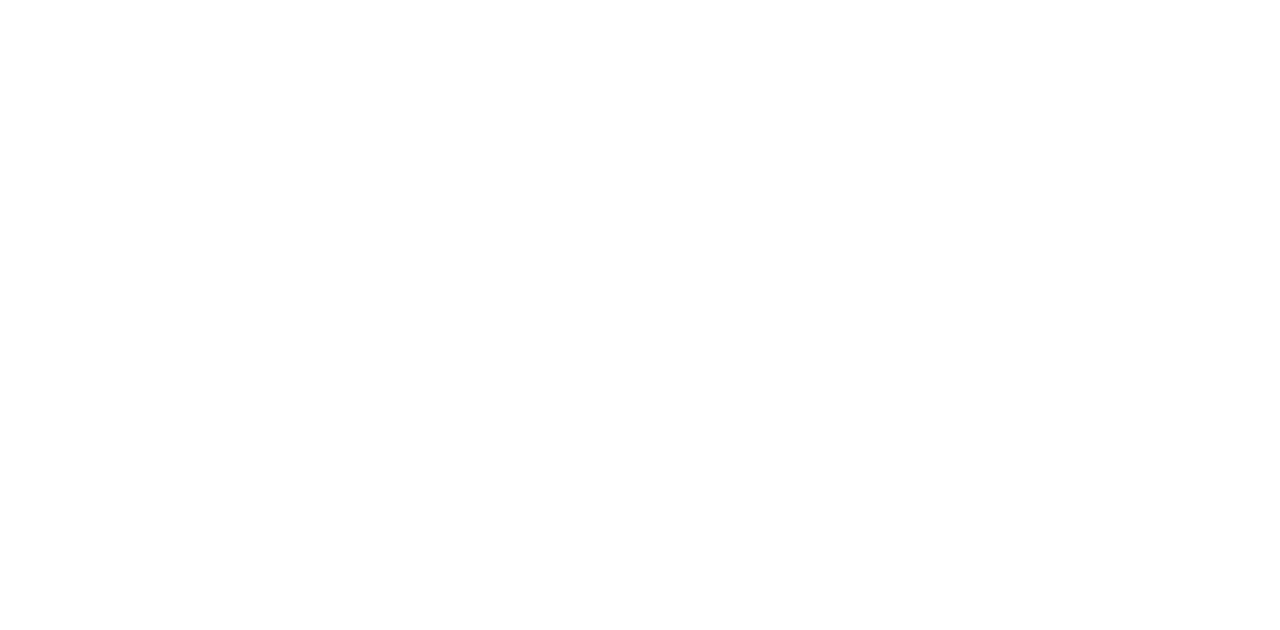
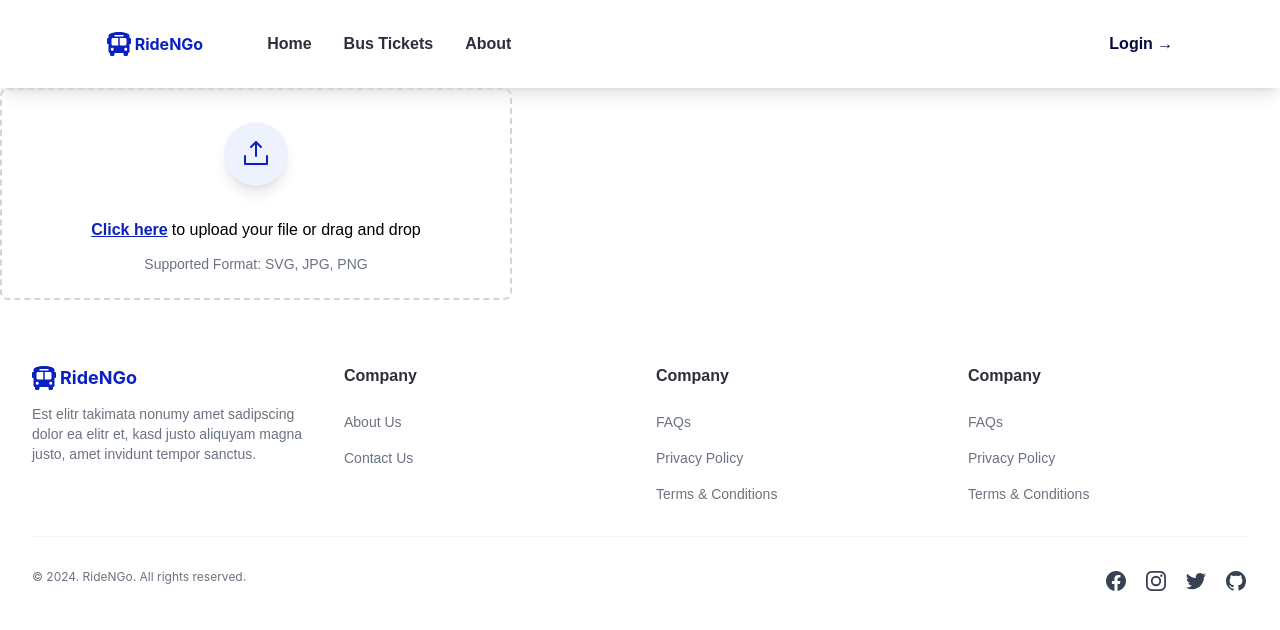
Before and after one commit to yukichew/bus-ticketing-system, a React (Create React App) app in the folder client/: page /login in a window 1280 px wide. Before the commit this address had no page. Shown: the top 630 px of the page. Built offline with nearby package versions, Linux system fonts and the light colour scheme.

Commit message:
ui-files-upload-button (#2)
1. Add image preview section

```diff
--- a/client/src/App.js
+++ b/client/src/App.js
@@ -1,12 +1,14 @@
 import { BrowserRouter, Route, Routes } from 'react-router-dom';
 import './App.css';
 import Home from './screens/Home';
+import Login from './screens/Login';
 
 function App() {
   return (
     <BrowserRouter>
       <Routes>
         <Route path='/' element={<Home />} />
+        <Route path='/login' element={<Login />} />
       </Routes>
     </BrowserRouter>
   );
--- a/client/src/components/common/FilesUploadButton.js
+++ b/client/src/components/common/FilesUploadButton.js
@@ -1,5 +1,7 @@
 import React, {useState} from 'react';
 import { PiUploadSimple } from "react-icons/pi";
+import { ImCancelCircle } from "react-icons/im";
+import { AiOutlineDelete } from "react-icons/ai";
 
 const FilesUploadButton = ({ className }) => {
     const [files, setFiles] = useState([]);
@@ -7,14 +9,14 @@
     const handleFileChange = (e) => {
         const selectedFiles = Array.from(e.target.files);
         const validFiles = selectedFiles.filter(validateFile);
-        setFiles((prevFiles) => [...prevFiles, ...validFiles]);
+        setFiles((prevFiles) => [...prevFiles, ...validFiles].slice(0, 3));
     };
 
     const handleDrop = (e) => {
         e.preventDefault();
         const droppedFiles = Array.from(e.dataTransfer.files);
         const validFiles = droppedFiles.filter(validateFile);
-        setFiles((prevFiles) => [...prevFiles, ...validFiles]);
+        setFiles((prevFiles) => [...prevFiles, ...validFiles].slice(0, 3));
     };
 
     const validateFile = (file) => {
@@ -31,13 +33,19 @@
         e.preventDefault();
     };
 
+    const handleDelete = (index) => {
+        setFiles((prevFiles) => prevFiles.filter((_, i) => i !== index));
+    };
+
     return (
-        <div className={'border-2 border-dashed border-gray-300 rounded-lg px-6 py-6 text-center cursor-pointer w-full'} onDrop={handleDrop} onDragOver={handleDragOver}>
+        <>
+            <div className="flex flex-col items-center justify-center w-full">
+                <div className="border-2 border-dashed border-gray-300 rounded-lg px-6 py-6 text-center cursor-pointer w-full" onDrop={handleDrop} onDragOver={handleDragOver}>
                     <div className="flex flex-col items-center justify-center">
-                <label htmlFor="file-upload" className="flex flex-col items-center justify-center font-poppins text-gray-500 rounded-full w-16 h-16 bg-indigo-50 shadow-lg">
-                    <PiUploadSimple className="text-primary" size={32}/>
+                        <label htmlFor="file-upload" className="flex flex-col items-center justify-center font-poppins text-gray-500 rounded-full w-16 h-16 bg-indigo-50 shadow-lg mt-2">
+                            <PiUploadSimple className="text-primary" size={32} />
                         </label>
-                <div className="font-poppins text-black mt-10">
+                        <div className="font-poppins text-black mt-8">
                             <label htmlFor="file-upload" className="underline font-semibold text-primary cursor-pointer mr-1">
                                 Click here
                             </label>
@@ -54,17 +62,37 @@
                         <div className="font-poppins text-sm text-gray-500 mt-3">
                             Supported Format: SVG, JPG, PNG
                         </div>
+                    </div>
+                </div>
+
                 {files.length > 0 && (
-                    <div className="mt-3 text-sm text-gray-700">
-                        <ul>
+                    <div className="mt-6 w-full">
+                        <div className={`grid gap-2 justify-items-center ${files.length === 2 ? 'grid-cols-2' : 'grid-cols-3'}`}>
                             {files.map((file, index) => (
-                            <li key={index}>{file.name}</li>
+                                <div key={index} className="relative w-full">
+                                    <div className="w-full h-36 bg-gray-100 overflow-hidden">
+                                        <img
+                                            src={URL.createObjectURL(file)}
+                                            alt={file.name}
+                                            className="w-full h-full object-cover"
+                                        />
+                                    </div>
+                                    <div className="flex items-center justify-center mt-2 mr-2 font-poppins text-sm break-words">
+                                        <button
+                                            onClick={() => handleDelete(index)}
+                                            className="rounded-full p-1 border border-gray-100 shadow-lg hover:bg-red-100 transition duration-200 mr-2"
+                                        >
+                                            <AiOutlineDelete className="text-red-500" size={20} />
+                                        </button>
+                                        <span>{file.name}</span>
+                                    </div>
+                                </div>
                             ))}
-                        </ul>
+                        </div>
                     </div>
                 )}
             </div>
-        </div>
+        </>
     );
 };
 
--- a/client/src/components/navbar/Navbar.js
+++ b/client/src/components/navbar/Navbar.js
@@ -28,7 +28,7 @@
 
           <div className='hidden lg:flex lg:flex-1 lg:justify-end'>
             <Link
-              to='/'
+              to='/login'
               className='font-poppins font-semibold text-secondary hover:text-primary transition duration-200'
             >
               Login <span aria-hidden='true'>&rarr;</span>
--- /dev/null
+++ b/client/src/screens/Login.js
@@ -0,0 +1,18 @@
+import React from 'react';
+import Footer from '../components/Footer';
+import Navbar from '../components/navbar/Navbar';
+import FilesUploadButton from '../components/common/FilesUploadButton';
+
+const Home = () => {
+  return (
+    <div>
+        <Navbar />
+        <div className="flex items-center justify-center max-w-lg">
+            <FilesUploadButton />
+        </div>
+        <Footer />
+    </div>
+  );
+};
+
+export default Home;
```
Lines whose indentation alone changed are shown as unchanged.
